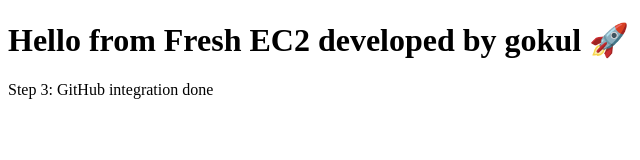
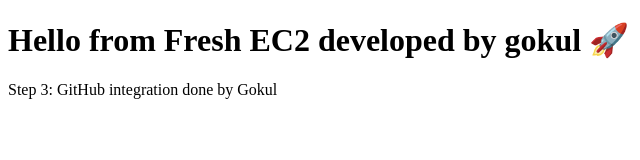
Before and after one commit to gokulakrishnan1011/devops-fresh-project, a plain HTML site: page index.html in a window 1280 px wide. Shown: the full height of the page, 0-640 px from the left. Drawn offline with Linux system fonts and the light colour scheme.

Commit message:
changed1

```diff
--- a/index.html
+++ b/index.html
@@ -5,6 +5,6 @@
 </head>
 <body>
   <h1>Hello from Fresh EC2 developed by gokul 🚀</h1>
-  <p>Step 3: GitHub integration done</p>
+  <p>Step 3: GitHub integration done by Gokul</p>
 </body>
 </html>
```
